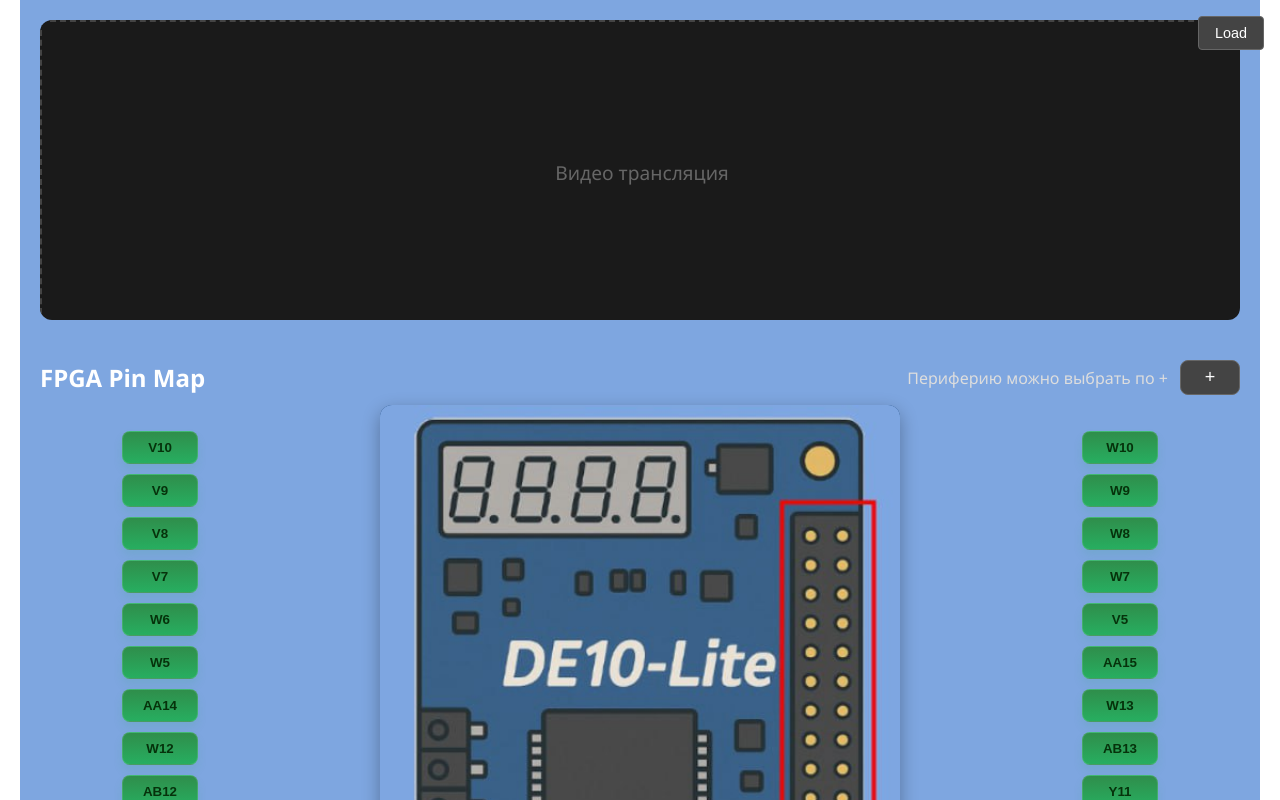
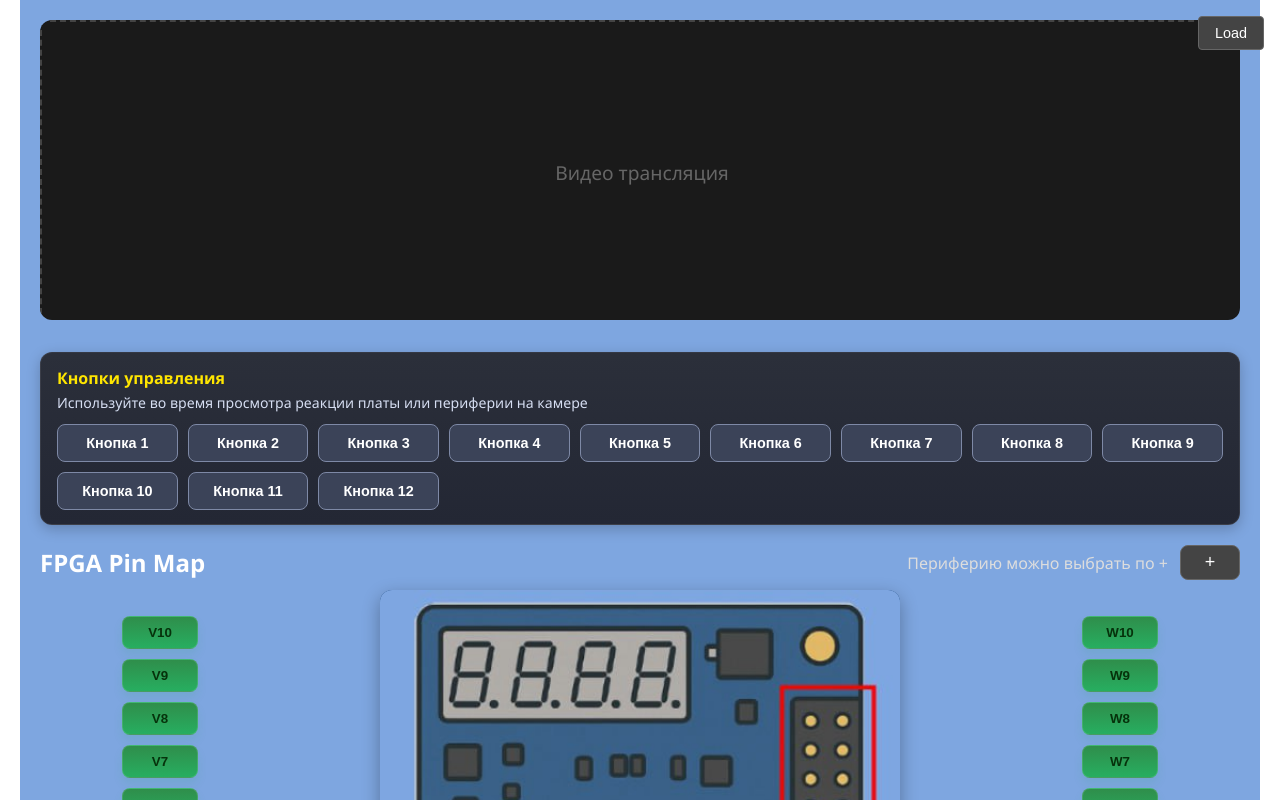
Before and after one commit to DzhibilovaDana/project, a React (Create React App) app in the folder frontend/: page / in a window 1280 px wide. Shown: the top 800 px of the page. Built offline with nearby package versions, Linux system fonts and the light colour scheme; no server answers.

Commit message:
Изменения в меню 2

```diff
--- a/frontend/src/App.css
+++ b/frontend/src/App.css
@@ -117,6 +117,43 @@
   align-items: center;
   justify-content: center;
   font-size: 0.95em;
+}
+
+.camera-controls-section {
+  margin-top: -8px;
+  background: linear-gradient(180deg, #2b2f3a 0%, #232734 100%);
+  border: 1px solid rgba(255, 255, 255, 0.08);
+  border-radius: 12px;
+  padding: 14px 16px;
+  box-shadow: 0 4px 14px rgba(0, 0, 0, 0.22);
+}
+
+.camera-controls-header {
+  color: #ffe600;
+  font-size: 1rem;
+  font-weight: 700;
+}
+
+.camera-controls-hint {
+  color: #d6def2;
+  font-size: 0.88rem;
+  margin-top: 4px;
+}
+
+.camera-controls-grid {
+  margin-top: 12px;
+  display: grid;
+  grid-template-columns: repeat(auto-fit, minmax(110px, 1fr));
+  gap: 10px;
+}
+
+.camera-control-button {
+  min-width: 0;
+  padding: 10px 8px;
+  border-radius: 8px;
+  border-color: #7e89a6;
+  background: #3b4358;
+  font-weight: 600;
 }
 
 /* Периферийные устройства */
--- a/frontend/src/App.js
+++ b/frontend/src/App.js
@@ -6,7 +6,7 @@
 
 // Описание периферии с цветами (можно скорректировать цвета)
 const peripherals = [
-  { name: 'Arduino MEGA', pins: ['22','24','26','28','30','32','34','36','38','40','42','44'], color: '#FF7043' }, // orange
+  { name: 'Кнопки', pins: ['22','24','26','28','30','32','34','36','38','40','42','44'], color: '#FF7043' }, // orange
   { name: 'LED', pins: ['led1','led2','led3','led4','led5','led6','led7','RGB1','RGB2','RGB3'], color: '#FFEB3B' }, // yellow
   { name: 'Семисегментный дисплей', pins: ['A','B','C','D','E','F','G','DP','DIG1','DIG2','DIG3','DIG4'], color: '#4FC3F7' }, // light blue
   { name: 'Сервопривод', pins: ['serv1'], color: '#A1887F' } // brown/steel
@@ -86,6 +86,20 @@
         return btn;
       })
     );
+  };
+
+  const getButtonLabel = (buttonId) => {
+    const match = String(buttonId).match(/(?:but|button)(\d+)/i);
+    return match ? `Кнопка ${match[1]}` : buttonId;
+  };
+
+  const getPeripheralPinLabel = (peripheralName, peripheralPin) => {
+    if (peripheralName === 'Кнопки') {
+      const idx = peripherals.find(p => p.name === 'Кнопки')?.pins.indexOf(peripheralPin);
+      return idx !== undefined && idx >= 0 ? `Кнопка ${idx + 1}` : peripheralPin;
+    }
+    const match = String(peripheralPin).match(/(?:but|button)(\d+)/i);
+    return match ? `Кнопка ${match[1]}` : peripheralPin;
   };
 
   // File upload
@@ -252,9 +266,6 @@
     }
   };
 
-  // helper: get map of used de10 pins
-  const usedDe10Pins = connections.map(c => c.de10Pin);
-
   return (
     <div className="app-container">
       {/* TOP: Video — Оставлено как в оригинале */}
@@ -262,13 +273,31 @@
         <div className="video-placeholder">Видео трансляция</div>
       </div>
 
+      <section className="camera-controls-section" aria-label="Кнопки управления при просмотре камеры">
+        <div className="camera-controls-header">Кнопки управления</div>
+        <div className="camera-controls-hint">Используйте во время просмотра реакции платы или периферии на камере</div>
+        <div className="camera-controls-grid">
+          {buttonStates.map(btn => (
+            <button
+              key={btn.id}
+              className={`control-button camera-control-button ${btn.pressed ? 'pressed' : ''}`}
+              onClick={() => toggleButton(btn.id)}
+              title={getButtonLabel(btn.id)}
+              aria-label={getButtonLabel(btn.id)}
+            >
+              {getButtonLabel(btn.id)}
+            </button>
+          ))}
+        </div>
+      </section>
+
       {/* Header with + and selected peripheral hint */}
       <div style={{ display: 'flex', justifyContent: 'space-between', alignItems: 'center', gap: 12, marginBottom: 10 }}>
         <h2 style={{ margin: 0, color: '#ffffff' }}>FPGA Pin Map</h2>
         <div style={{ display: 'flex', alignItems: 'center', gap: 12 }}>
           {selectedPeripheral ? (
             <div style={{ color: '#fff', fontWeight: 600 }}>
-              Выбрано: <span style={{ color: '#ffd54f' }}>{selectedPeripheral.peripheral} — {selectedPeripheral.peripheralPin}</span>
+              Выбрано: <span style={{ color: '#ffd54f' }}>{selectedPeripheral.peripheral} — {getPeripheralPinLabel(selectedPeripheral.peripheral, selectedPeripheral.peripheralPin)}</span>
               <span style={{ marginLeft: 10, fontWeight: 400, color: '#ddd' }}>(Нажмите пин платы чтобы подключить)</span>
             </div>
           ) : (
@@ -329,8 +358,6 @@
         open={showPeripheralMenu}
         onClose={() => setShowPeripheralMenu(false)}
         peripherals={peripherals}
-        buttonStates={buttonStates}
-        toggleButton={toggleButton}
         onSelectPeripheralPin={onPeripheralPinSelected}
         connections={connections}
       />
--- a/frontend/src/components/PeripheralMenu.jsx
+++ b/frontend/src/components/PeripheralMenu.jsx
@@ -7,8 +7,6 @@
  *  - open: boolean
  *  - onClose: () => void
  *  - peripherals: [{ name, pins: [], color }, ...]
- *  - buttonStates: [{id, pressed}, ...]
- *  - toggleButton(buttonId): fn
  *  - onSelectPeripheralPin(peripheralName, pinName): fn
  *  - connections: [{ peripheral, peripheralPin, de10Pin }]
  */
@@ -16,8 +14,6 @@
   open,
   onClose,
   peripherals = [],
-  buttonStates = [],
-  toggleButton,
   onSelectPeripheralPin = () => {},
   connections = []
 }) {
@@ -34,17 +30,32 @@
     return found ? found.de10Pin : null;
   };
 
+  const getPinLabel = (peripheralName, pin, index) => {
+    if (peripheralName === 'Кнопки') {
+      return `Кнопка ${index + 1}`;
+    }
+    const buttonMatch = String(pin).match(/(?:but|button)(\d+)/i);
+    if (buttonMatch) return `Кнопка ${buttonMatch[1]}`;
+    return pin;
+  };
+  const getConnectionPinLabel = (peripheralName, pin) => {
+    if (peripheralName === 'Кнопки') {
+      const idx = peripherals.find(p => p.name === 'Кнопки')?.pins.indexOf(pin);
+      return idx !== undefined && idx >= 0 ? `Кнопка ${idx + 1}` : pin;
+    }
+    return getPinLabel(peripheralName, pin, 0);
+  };
+
   return (
     <div className="modal-overlay" style={{ zIndex: 400 }}>
        <div className="modal-window peripheral-modal-window" style={{ maxWidth: 1000 }}>
         <button className="modal-close-x" onClick={onClose} aria-label="Закрыть меню">×</button>
         <div style={{ display: 'flex', justifyContent: 'space-between', alignItems: 'center' }}>
-          <div className="modal-title">Периферия и кнопки</div>
+          <div className="modal-title">Периферия</div>
         </div>
 
-        <div style={{ display: 'flex', gap: 18, marginTop: 12 }}>
-          {/* Left column: peripherals */}
-          <div style={{ flex: 1, minWidth: 360 }}>
+        <div style={{ marginTop: 12 }}>
+          <div style={{ minWidth: 360 }}>
             {peripherals.map((p) => (
               <div key={p.name} style={{ marginBottom: 12 }}>
                 <div style={{ display: 'flex', justifyContent: 'space-between', alignItems: 'center' }}>
@@ -70,7 +81,7 @@
 
                 {expanded[p.name] && (
                   <div className="pins-list" style={{ marginTop: 8 }}>
-                    {p.pins.map(pin => {
+                    {p.pins.map((pin, index) => {
                       const connected = peripheralHasPinConnected(p.name, pin);
                       const de10 = getConnectedDe10(p.name, pin);
                       return (
@@ -83,7 +94,7 @@
                             }}
                             title={pin}
                           >
-                            {pin}
+                            {getPinLabel(p.name, pin, index)}
                           </button>
                           {connected && (
                             <div style={{ fontSize: 12, color: '#fff', opacity: 0.85 }}>
@@ -99,34 +110,13 @@
             ))}
           </div>
 
-          {/* Divider */}
-          <div style={{ width: 1, background: '#333', minHeight: 240 }} />
-
-          {/* Right column: buttons and connections */}
-          <div style={{ width: 360 }}>
-            <div style={{ fontWeight: 700, color: '#ffe600', marginBottom: 8 }}>Кнопки управления</div>
-            <div style={{ display: 'flex', flexWrap: 'wrap', gap: 8, marginBottom: 12 }}>
-              {buttonStates.map(btn => (
-                <div key={btn.id} style={{ display: 'flex', alignItems: 'center', gap: 8 }}>
-                  <button
-                    className={`control-button round ${btn.pressed ? 'pressed' : ''}`}
-                    onClick={() => toggleButton && toggleButton(btn.id)}
-                    title={btn.id}
-                    style={{ width: 44, height: 44 }}
-                  >
-                    {btn.id.replace('but','')}
-                  </button>
-                  <div style={{ color: '#fff', minWidth: 60 }}>{btn.id}</div>
-                </div>
-              ))}
-            </div>
-
+          <div style={{ marginTop: 10 }}>
             <div style={{ fontWeight: 700, color: '#ffe600', marginBottom: 8 }}>Текущие подключения</div>
             <div style={{ maxHeight: 240, overflow: 'auto', paddingRight: 8 }}>
               {connections.length === 0 && <div style={{ color: '#aaa' }}>Нет подключений</div>}
               {connections.map((c, idx) => (
                 <div key={idx} style={{ display: 'flex', justifyContent: 'space-between', padding: '6px 0', borderBottom: '1px solid #222' }}>
-                  <div style={{ color: '#fff' }}>{c.peripheral} — {c.peripheralPin}</div>
+                  <div style={{ color: '#fff' }}>{c.peripheral} — {getConnectionPinLabel(c.peripheral, c.peripheralPin)}</div>
                   <div style={{ color: '#ffe600' }}>{c.de10Pin}</div>
                 </div>
               ))}
```
